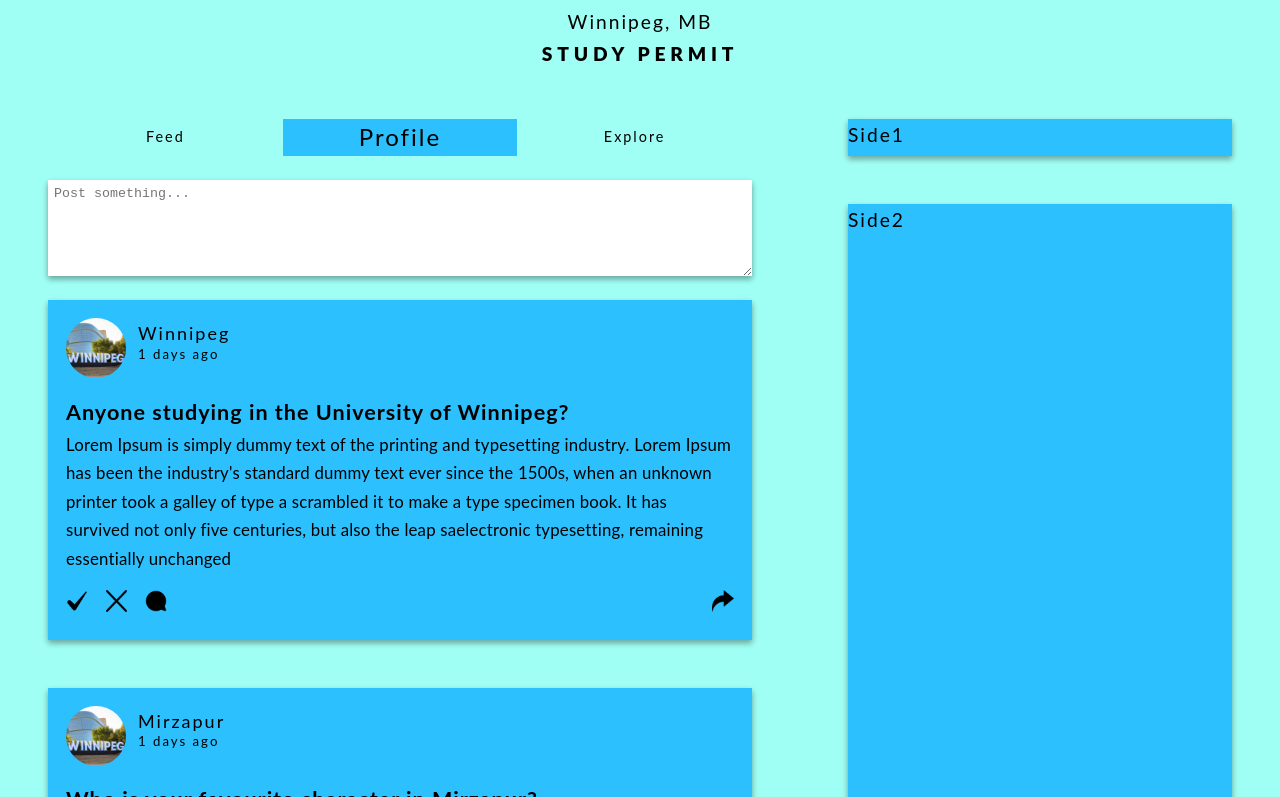
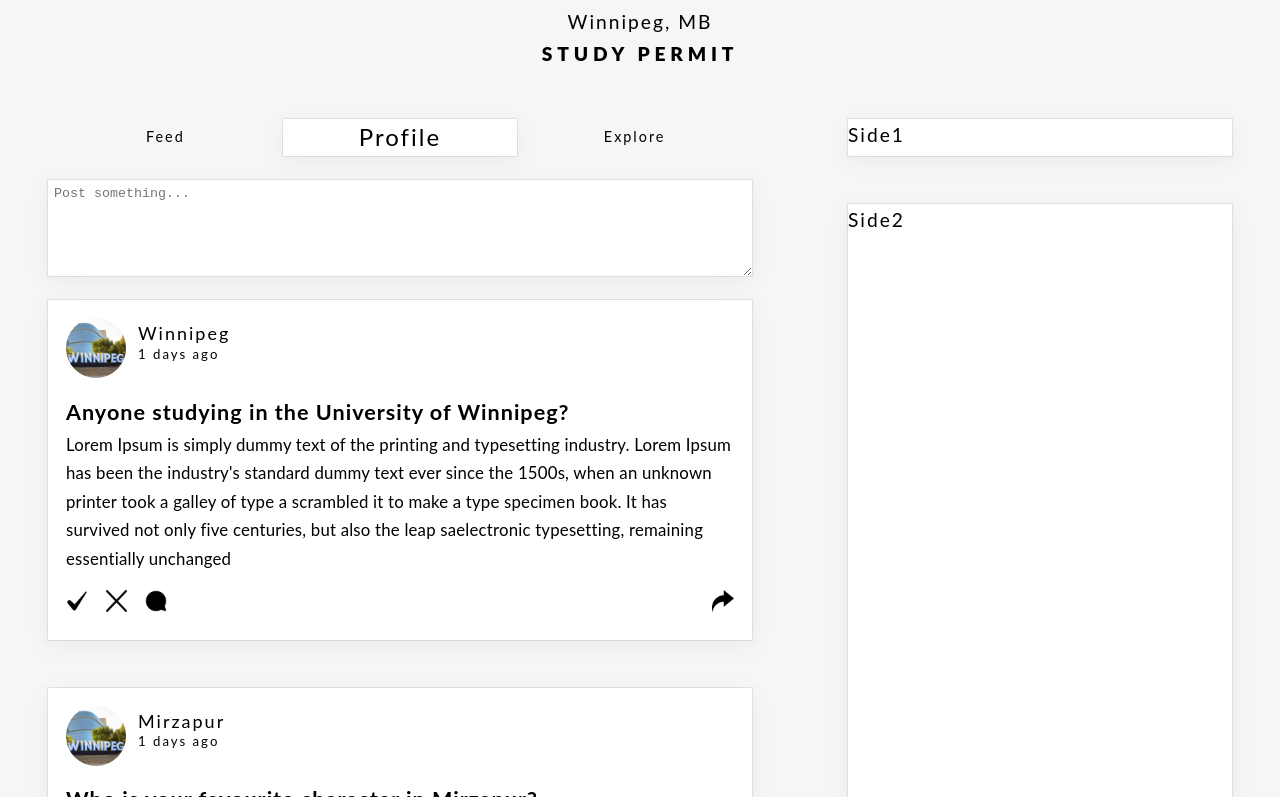
Before and after one commit to navrajkaler996/SocialMedia, a React (Vite) app in the folder Client/: page / in a window 1280 px wide. Shown: the part 303-1100 px from the top of the page. Built offline with nearby package versions, Linux system fonts and the light colour scheme.

Commit message:
Few changes in the UI

```diff
--- a/Client/src/components/Tabs.tsx
+++ b/Client/src/components/Tabs.tsx
@@ -10,7 +10,7 @@ const Tabs: React.FC<{activeTabIndex: Number, clickHandler: Function}> = ({activ
     return <div className="tabs">
             {/* The tabs are loaded dynamicaly using the TAB_VALUES array. */}
             {
-                TAB_VALUES.map((tabName, i) =>  <div className={`tabs__${tabName}`} style={activeTabIndex === i ? {backgroundColor: "#2cc0ff", color: "#000", fontSize: "1em"}: {}} onClick={() => clickHandler(i)}><p>{tabName}</p></div>)
+                TAB_VALUES.map((tabName, i) =>  <div className={`tabs__${tabName}`} style={activeTabIndex === i ? {backgroundColor: "#fff", color: "#000", fontSize: "1em", boxShadow: "rgba(0, 0, 0, 0.05) 0px 6px 24px 0px,rgba(0, 0, 0, 0.08) 0px 0px 0px 1px"}: {}} onClick={() => clickHandler(i)}><p>{tabName}</p></div>)
             }
         </div>
 
--- a/Client/src/index.css
+++ b/Client/src/index.css
@@ -53,9 +53,9 @@
 @media (min-width: 56.25em) {
   .home__tabs-container-side {
     display: block;
-    background-color: #2cc0ff;
+    background-color: #fff;
     width: 30%;
-    box-shadow: rgba(0, 0, 0, 0.16) 0px 3px 6px, rgba(0, 0, 0, 0.23) 0px 3px 6px;
+    box-shadow: rgba(0, 0, 0, 0.05) 0px 6px 24px 0px, rgba(0, 0, 0, 0.08) 0px 0px 0px 1px;
   }
 }
 .home__tabs-content {
@@ -69,10 +69,10 @@
 @media (min-width: 56.25em) {
   .home__tabs-content-side {
     display: block;
-    background-color: #2cc0ff;
+    background-color: #fff;
     width: 30%;
     margin: 2rem 0;
-    box-shadow: rgba(0, 0, 0, 0.16) 0px 3px 6px, rgba(0, 0, 0, 0.23) 0px 3px 6px;
+    box-shadow: rgba(0, 0, 0, 0.05) 0px 6px 24px 0px, rgba(0, 0, 0, 0.08) 0px 0px 0px 1px;
   }
 }
 
@@ -91,9 +91,9 @@
   display: flex;
   flex-direction: column;
   margin: 2rem 0;
-  background-color: #2cc0ff;
+  background-color: #fff;
   padding: 1.5rem;
-  box-shadow: rgba(0, 0, 0, 0.16) 0px 3px 6px, rgba(0, 0, 0, 0.23) 0px 3px 6px;
+  box-shadow: rgba(0, 0, 0, 0.05) 0px 6px 24px 0px, rgba(0, 0, 0, 0.08) 0px 0px 0px 1px;
 }
 .profile__post-info {
   display: flex;
@@ -248,7 +248,7 @@
   width: 100%;
   height: 8rem;
   border: none;
-  box-shadow: rgba(0, 0, 0, 0.16) 0px 3px 6px, rgba(0, 0, 0, 0.23) 0px 3px 6px;
+  box-shadow: rgba(0, 0, 0, 0.05) 0px 6px 24px 0px, rgba(0, 0, 0, 0.08) 0px 0px 0px 1px;
   padding: 0.5rem;
 }
 .create-post__textarea:focus {
@@ -305,7 +305,7 @@ body {
 }
 
 #root {
-  background-color: #a0fff4;
+  background-color: #f6f6f6;
 }
 
 /*# sourceMappingURL=index.css.map */
--- a/Client/src/sass/abstract/_variables.scss
+++ b/Client/src/sass/abstract/_variables.scss
@@ -1 +1,2 @@
-$box-shadow-1: rgba(0, 0, 0, 0.16) 0px 3px 6px, rgba(0, 0, 0, 0.23) 0px 3px 6px;
+$box-shadow-1: rgba(0, 0, 0, 0.05) 0px 6px 24px 0px,
+  rgba(0, 0, 0, 0.08) 0px 0px 0px 1px;
--- a/Client/src/sass/main.scss
+++ b/Client/src/sass/main.scss
@@ -52,6 +52,5 @@ body {
 }
 
 #root {
-  // background-image: linear-gradient(#a0fff4, #0093ff);
-  background-color: #a0fff4;
+  background-color: #f6f6f6;
 }
--- a/Client/src/sass/pages/_home.scss
+++ b/Client/src/sass/pages/_home.scss
@@ -44,7 +44,8 @@
       display: none;
       @include respond(tab-land) {
         display: block;
-        background-color: #2cc0ff;
+        // background-color: #2cc0ff;
+        background-color: #fff;
         width: 30%;
         box-shadow: $box-shadow-1;
       }
@@ -62,7 +63,8 @@
       display: none;
       @include respond(tab-land) {
         display: block;
-        background-color: #2cc0ff;
+        // background-color: #2cc0ff;
+        background-color: #fff;
         width: 30%;
         margin: 2rem 0;
         box-shadow: $box-shadow-1;
--- a/Client/src/sass/pages/_profile.scss
+++ b/Client/src/sass/pages/_profile.scss
@@ -12,7 +12,8 @@
     display: flex;
     flex-direction: column;
     margin: 2rem 0;
-    background-color: #2cc0ff;
+    // background-color: #2cc0ff;
+    background-color: #fff;
     padding: 1.5rem;
     box-shadow: $box-shadow-1;
 
```
Also changed, not shown: 1 other file (tests, documents, lock files or other folders).
